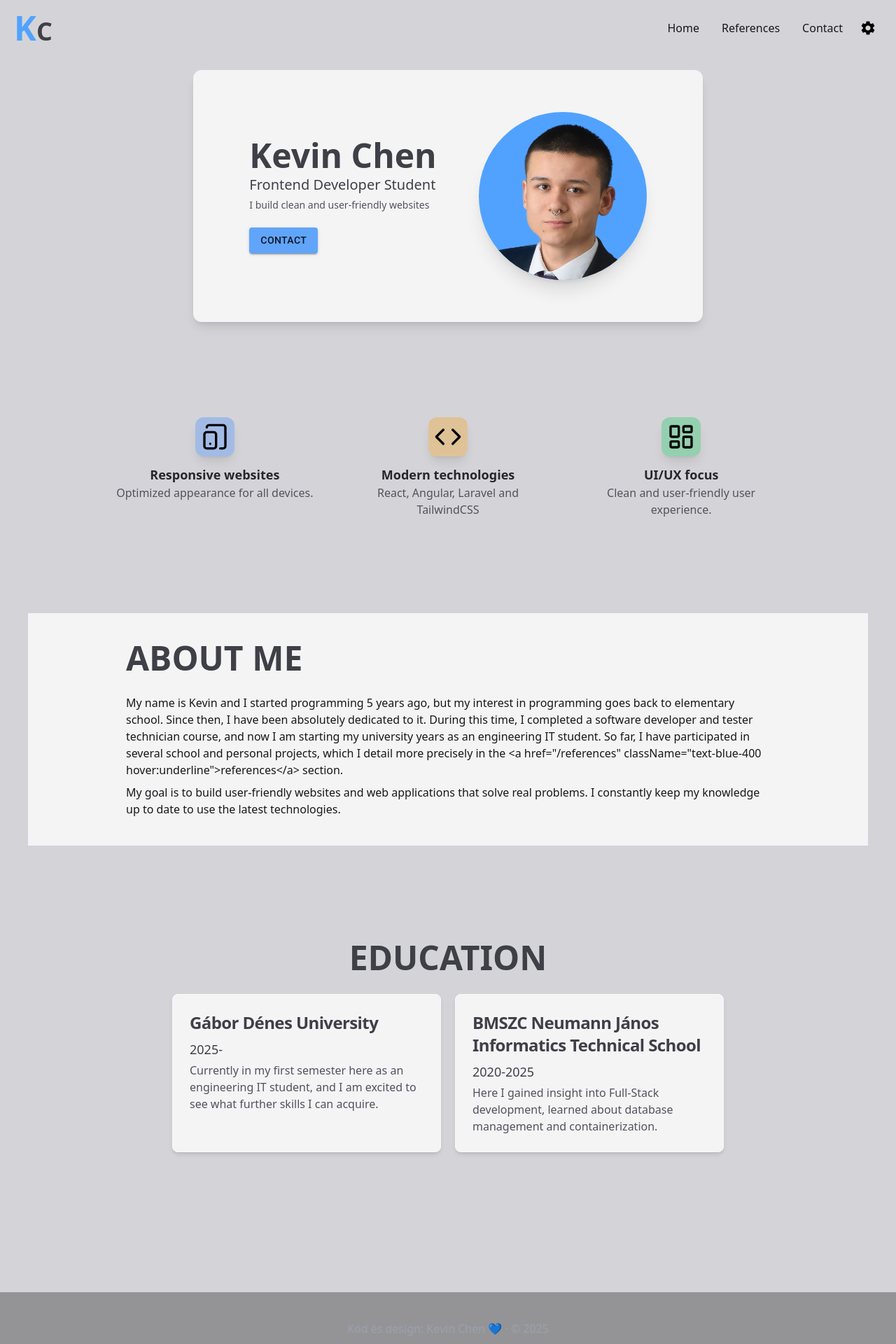
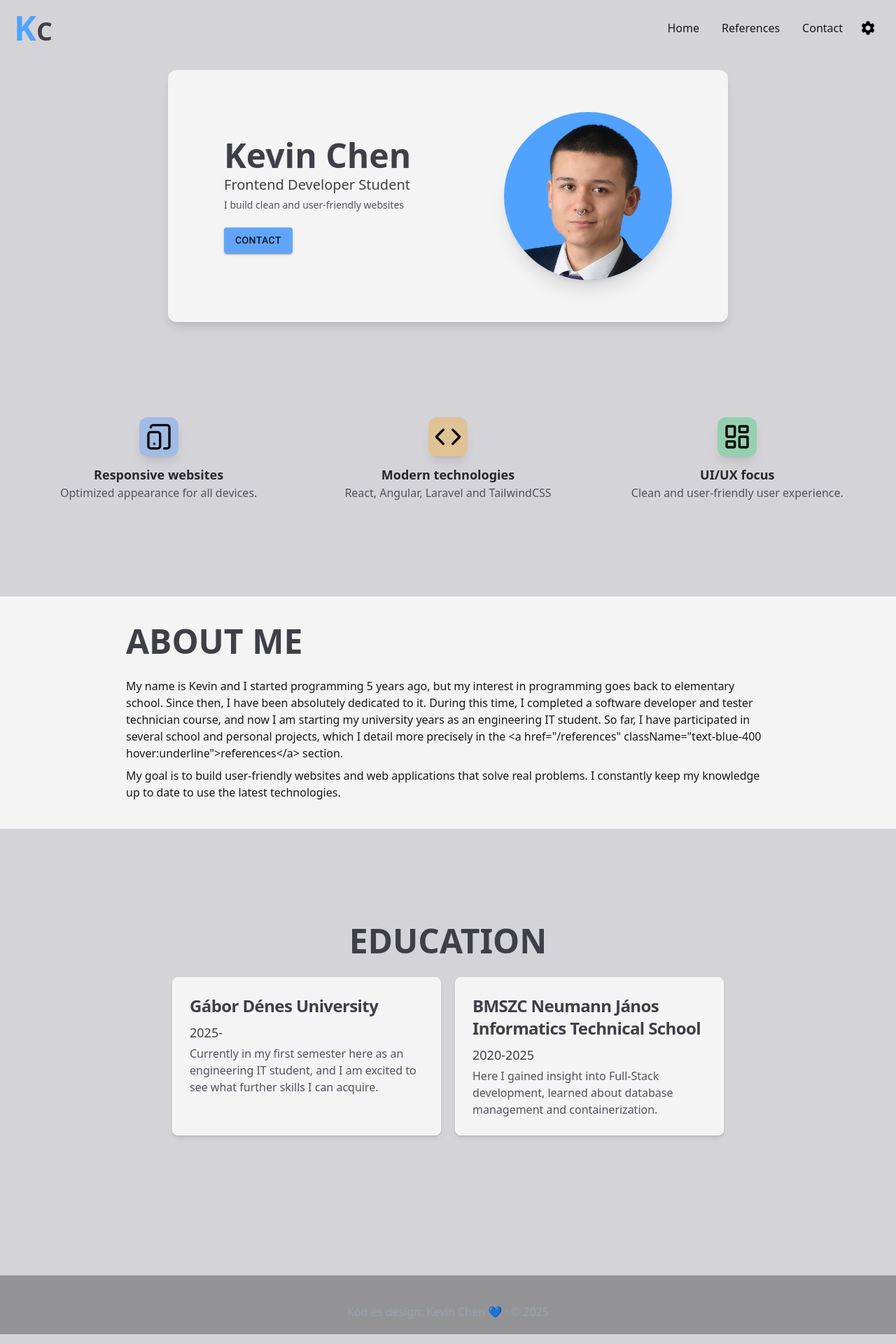
Before and after one commit to chencsi/chencsi.github.io, a React (Vite) app: page / in a window 1280 px wide. Shown: the top 1920 px of the page at 70% size. Built offline with nearby package versions, Linux system fonts and the light colour scheme.

Commit message:
padding refactor

```diff
--- a/src/components/HomeEducation.jsx
+++ b/src/components/HomeEducation.jsx
@@ -6,7 +6,7 @@ function HomeEducation() {
 	const content = translations[lang]?.pages?.home?.education;
 
 	return (
-		<div
+		<section
 			data-aos="fade-up"
 			data-aos-duration="500"
 			className="flex flex-col gap-2 max-w-[1000px] mx-auto"
@@ -40,7 +40,7 @@ function HomeEducation() {
 					</div>
 				))}
 			</div>
-		</div>
+		</section>
 	);
 }
 
--- a/src/components/layout/index.jsx
+++ b/src/components/layout/index.jsx
@@ -11,7 +11,7 @@ const Layout = () => {
 			<nav className="w-full overflow-hidden h-25">
 				<Navigation />
 			</nav>
-			<main className="pb-50 px-10 flex flex-col gap-20 min-h-screen">
+			<main className="pb-50 flex flex-col gap-20 min-h-screen">
 				<Outlet />
 			</main>
 			<footer>
--- a/src/views/Home.jsx
+++ b/src/views/Home.jsx
@@ -6,8 +6,12 @@ import HomeHighlights from "../components/HomeHighlights";
 function Home() {
 	return (
 		<div className="h-full flex flex-col gap-y-34">
-			<HomeHero />
-			<HomeHighlights />
+			<div className="px-10">
+				<HomeHero />
+			</div>
+			<div className="px-10">
+				<HomeHighlights />
+			</div>
 			<HomeAbout />
 			<HomeEducation />
 		</div>
```
